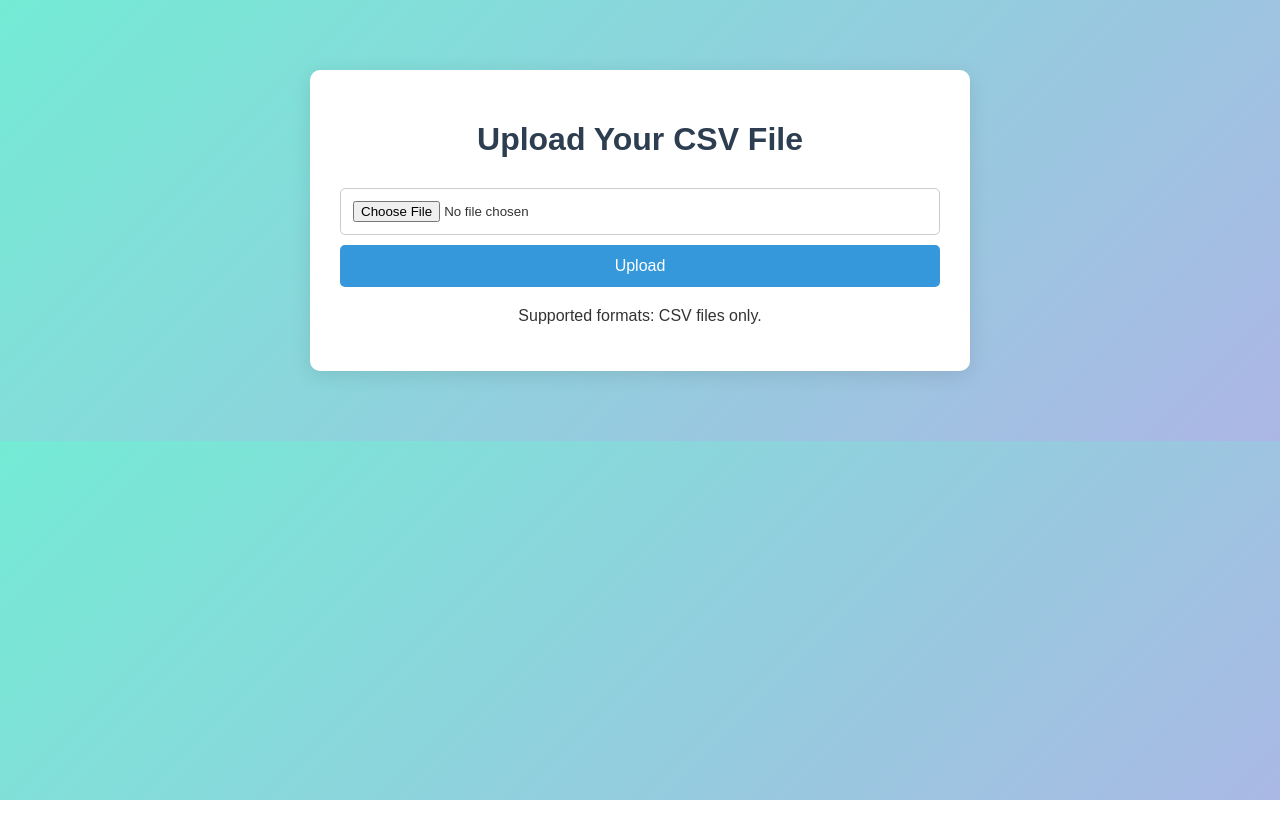
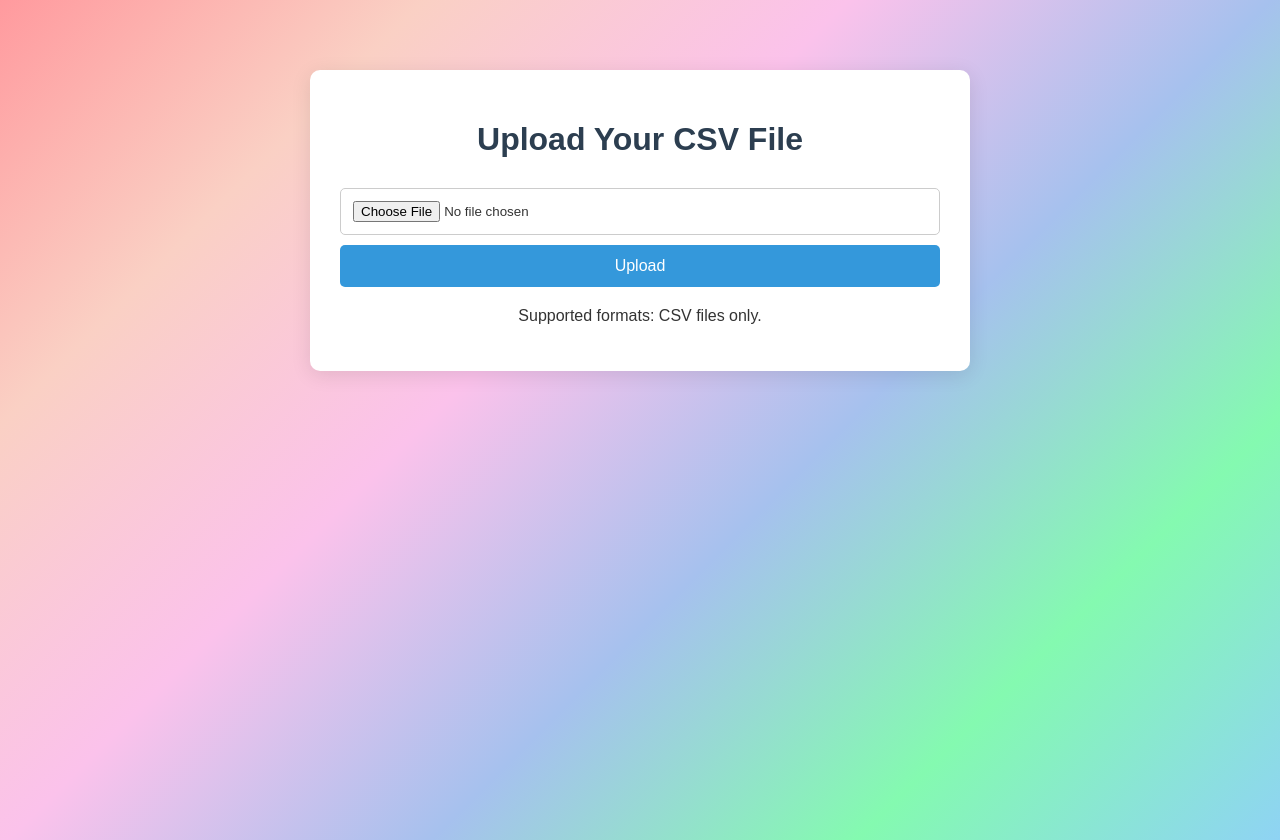
Before and after one commit to rdx40/FlaskProjects, a Flask app: page / in a window 1280 px wide. Before the commit the page ends 800 px from the top, so only its background shows below. Run offline with Flask 3, Linux system fonts and the light colour scheme.

Commit message:
Better stylesheet

```diff
--- a/projects/PlottyCSV/static/style.css
+++ b/projects/PlottyCSV/static/style.css
@@ -1,13 +1,14 @@
-/* General styles */
 body {
     font-family: 'Arial', sans-serif;
-    background: linear-gradient(135deg, #74ebd5, #acb6e5);
+    background: linear-gradient(135deg, #ff9a9e 0%, #fad0c4 20%, #fbc2eb 40%, #a6c1ee 60%, #84fab0 80%, #8fd3f4 100%);
+    background-size: cover;
     color: #333;
     margin: 0;
     padding: 20px;
+    height: 100vh;
 }
 
-/* Container styling */
+
 .container {
     max-width: 600px;
     margin: 50px auto;
@@ -18,20 +19,17 @@ body {
     text-align: center;
 }
 
-/* Heading styles */
 h1 {
     color: #2c3e50;
     margin-bottom: 20px;
 }
 
-/* Form styles */
 form {
     display: flex;
     flex-direction: column;
     margin: 20px 0;
 }
 
-/* Input and select styles */
 input[type="file"], select, input[type="color"] {
     margin: 10px 0;
     padding: 12px;
@@ -44,7 +42,6 @@ input[type="file"]:focus, select:focus, input[type="color"]:focus {
     border-color: #3498db;
 }
 
-/* Button styles */
 button, .button {
     padding: 12px 20px;
     background-color: #3498db;
@@ -62,7 +59,6 @@ button:hover, .button:hover {
     transform: translateY(-2px);
 }
 
-/* Image styles */
 img {
     max-width: 100%;
     height: auto;
@@ -70,7 +66,6 @@ img {
     border-radius: 10px;
 }
 
-/* Link styles */
 a {
     margin-top: 20px;
     display: inline-block;
```
